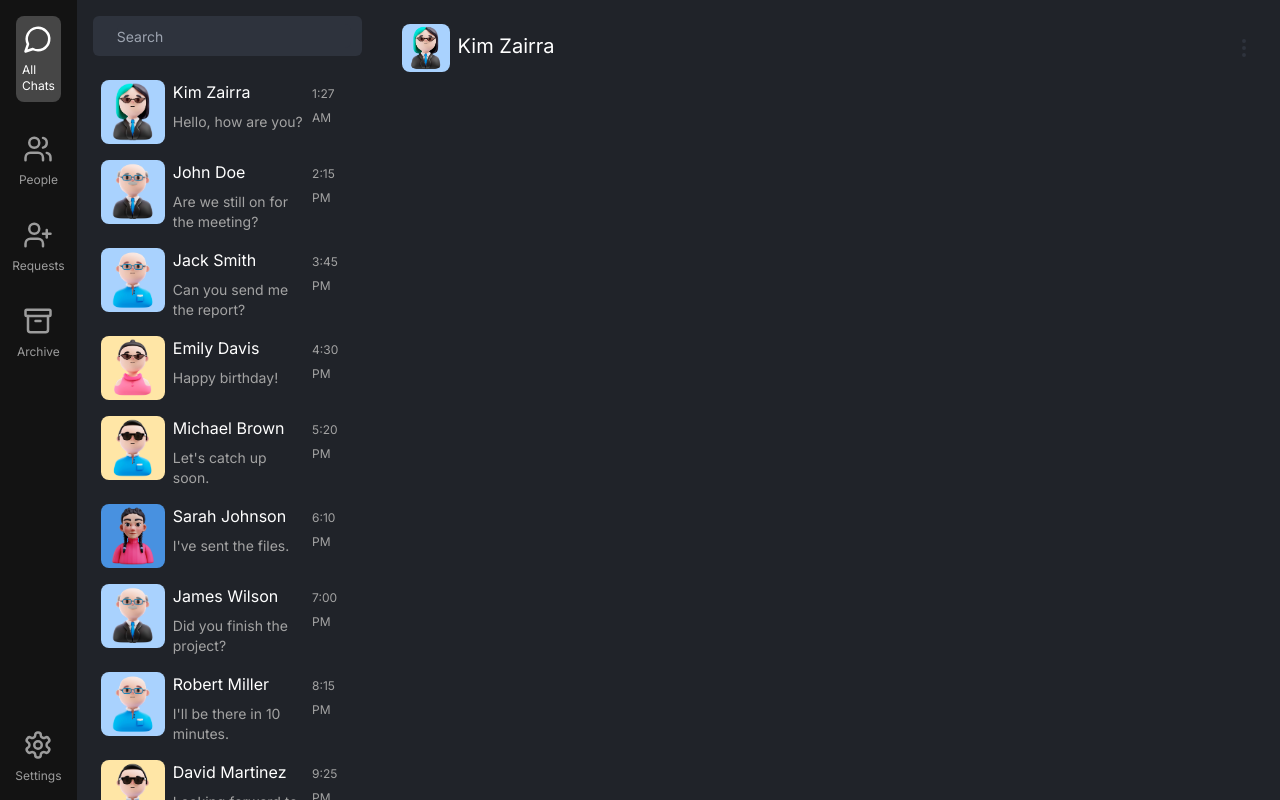
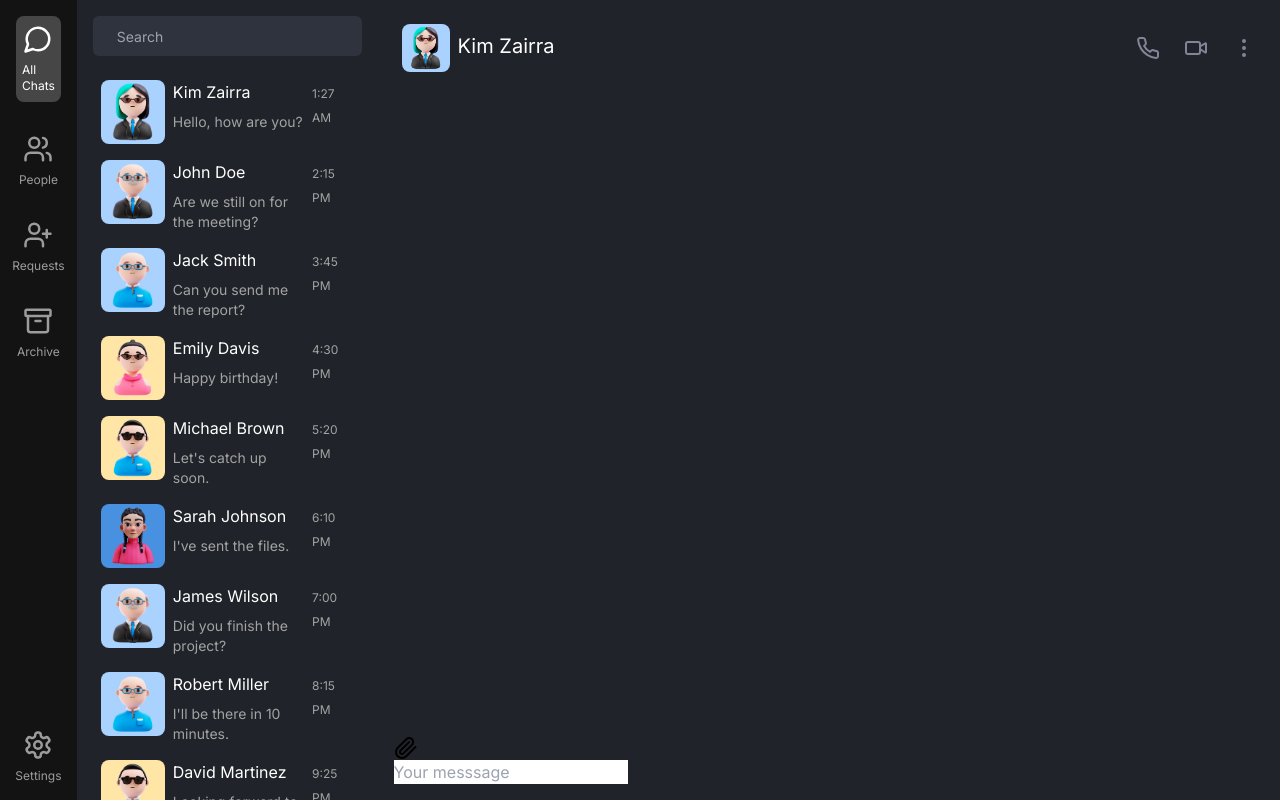
Before and after one commit to justinherrera/next-chat-app, a Next.js app: page / in a window 1280 px wide. Built offline with nearby package versions, Linux system fonts and the light colour scheme.

Commit message:
complete ui of user chat info

```diff
--- a/src/app/components/conversation.tsx
+++ b/src/app/components/conversation.tsx
@@ -1,11 +1,16 @@
-import { EllipsisVertical } from "lucide-react";
+import { EllipsisVertical, Paperclip } from "lucide-react";
 import Image from "next/image";
 import UserChatInfo from "@/app/components/user-chat-info";
 
 export default function Conversation() {
   return (
-    <div className="p-4 w-[75%]">
+    <div className="p-4 w-[75%] flex flex-col">
       <UserChatInfo />
+      <div className="mt-auto">
+        <Paperclip />
+        <input type="text" className="" placeholder="Your messsage" />
+      </div>
+
     </div>
   )
 }
--- a/src/app/components/user-chat-info.tsx
+++ b/src/app/components/user-chat-info.tsx
@@ -1,13 +1,18 @@
-import { EllipsisVertical } from "lucide-react";
+import { EllipsisVertical, Phone, Video } from "lucide-react";
 import Image from "next/image";
 
 export default function UserChatInfo() {
   return (
-    <div className="flex space-x-2 px-2 py-2 cursor-pointer">
+    <div className="flex space-x-2 px-2 py-2">
       <Image src="/avatar1.jpg" className="rounded-lg w-12 h-12" alt="avatar" width={500} height={500} />
       <div className="flex items-center w-full">
         <span className="text-white text-xl mb-1">Kim Zairra</span>
-        <EllipsisVertical className="ml-auto" color="#2E333D" />
+        <div className="flex space-x-6 ml-auto">
+          <Phone color="#828498" className="cursor-pointer" />
+          <Video color="#828498" className="cursor-pointer" />
+          <EllipsisVertical color="#828498" className="cursor-pointer" />
+        </div>
+
       </div>
     </div>
   )
```
